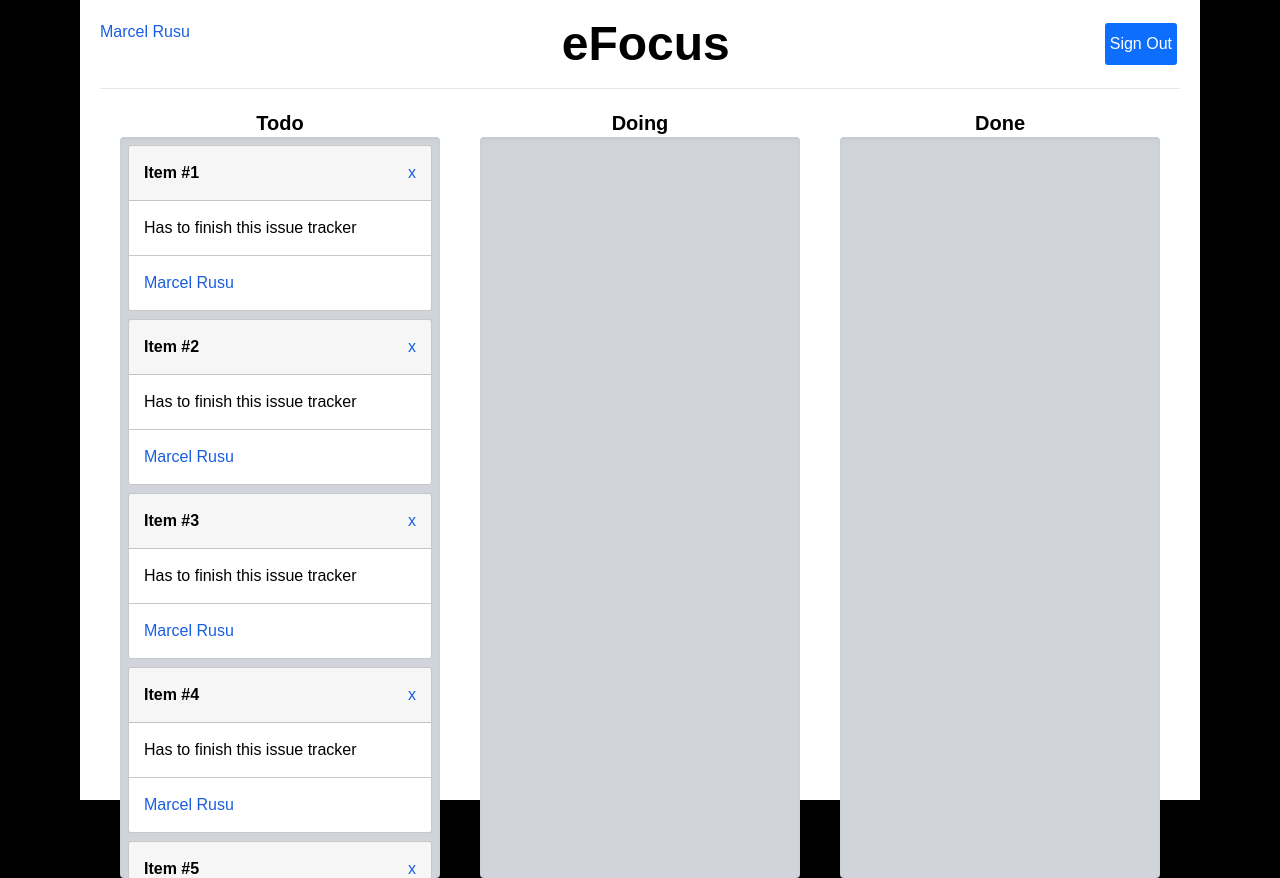
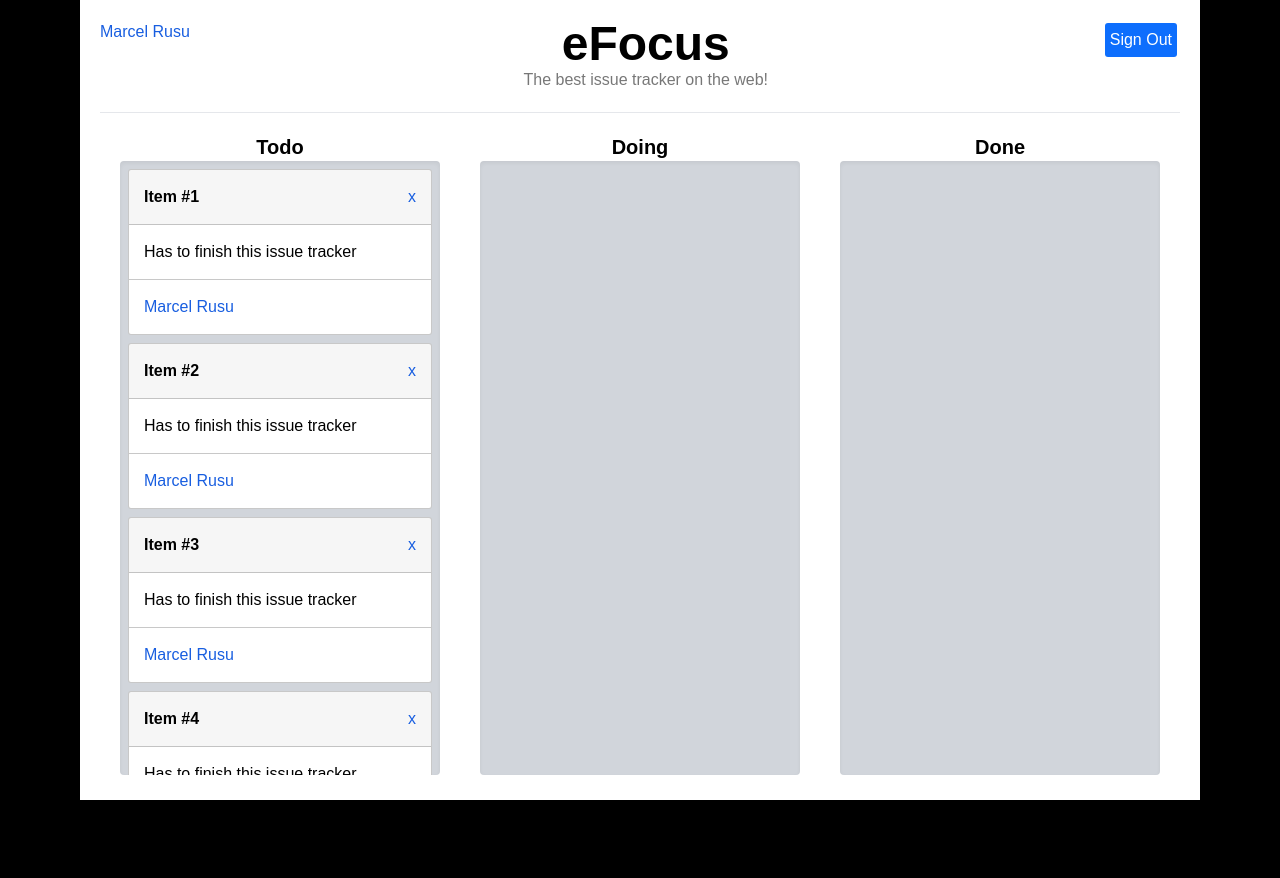
Before and after one commit to MarcelRusu/issue-tracker, a React (Create React App) app: page / in a window 1280 px wide. After the commit the page ends 800 px from the top, so only its background shows below. Built offline with nearby package versions, Linux system fonts and the light colour scheme.

Commit message:
clean things up

```diff
--- a/src/App.js
+++ b/src/App.js
@@ -5,11 +5,16 @@ import UserLink from './components/UserLink';
 
 const App = () => (
   <Page>
-    <header className="flex justify-between">
+    <header className="flex justify-between align-middle">
       <UserLink user={'Marcel Rusu'} />
-      <h1 className="text-5xl">
-        eFocus
-      </h1>
+      <div className="flex flex-col">
+        <h1 className="text-5xl text-center">
+          eFocus
+        </h1>
+        <div className="muted">
+          The best issue tracker on the web!
+        </div>
+      </div>
       <Button className="justify-right">
         Sign Out
       </Button>
--- a/src/components/board/index.js
+++ b/src/components/board/index.js
@@ -58,7 +58,7 @@ const Board = () => {
 
   return (
     <DraggingContext.Provider value={isDragging}>
-      <div className="flex h-full">
+      <div className="flex" style={{height: '83%'}}>
         <DragDropContext onDragStart={() => setDragging(true)} onDragEnd={onDragEnd}>
           {Object.keys(COLUMNS).map(col => (
             <Column
--- a/src/misc/Button.scss
+++ b/src/misc/Button.scss
@@ -37,6 +37,7 @@ button {
   color: white;
   border: none;
   width: fit-content;
+  height: fit-content;
   &.danger {
     background: #fd0d19;
   }
```
